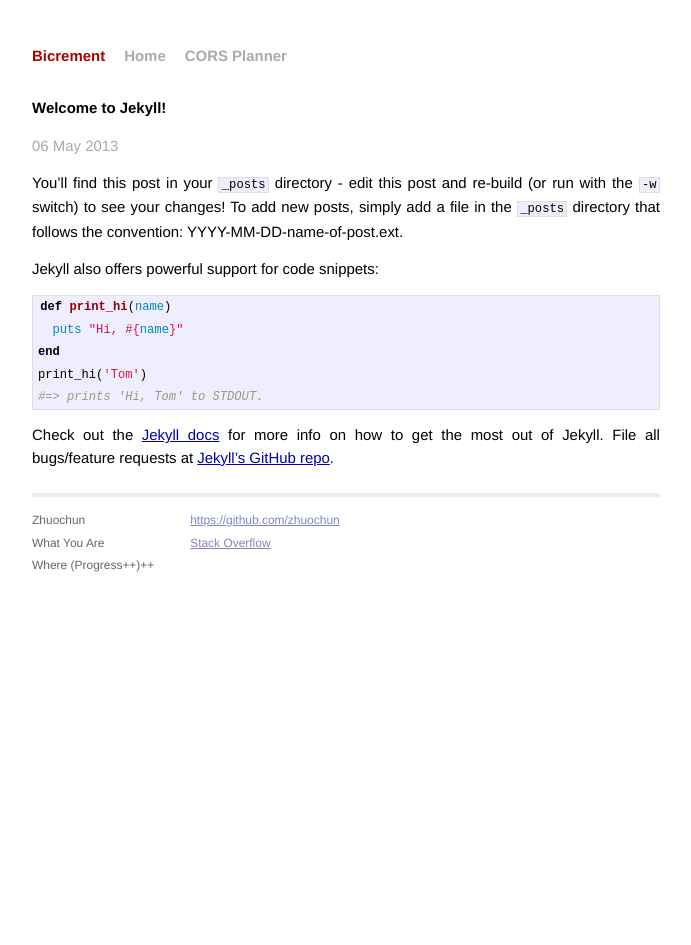
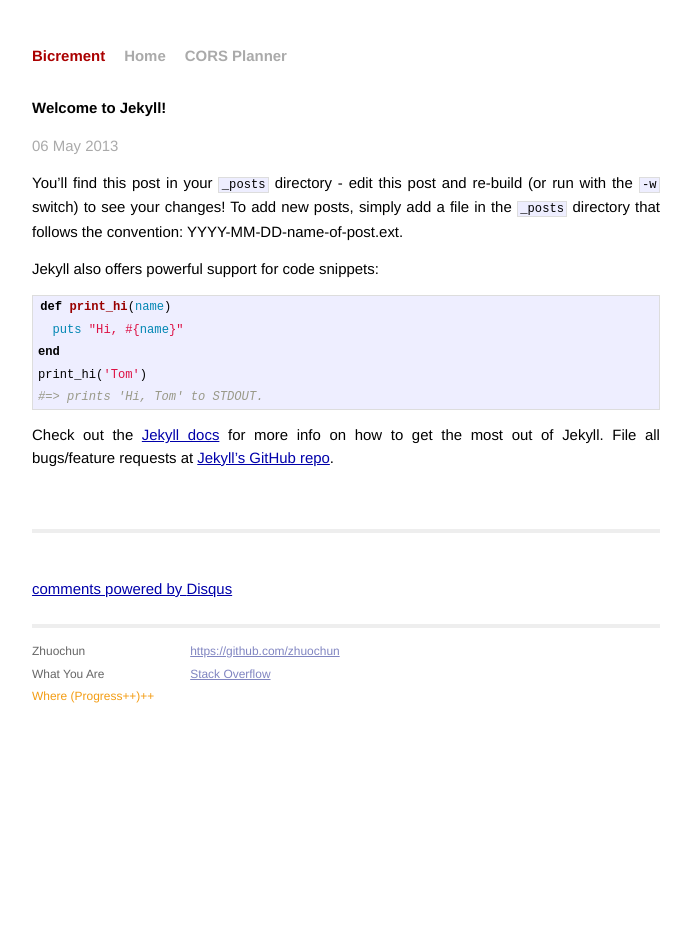
Before and after one commit to zhuochun/zhuochun.github.io, a Jekyll site: the page built from _posts/2013-05-06-welcome-to-jekyll.markdown, in a window 1280 px wide. Shown: the whole page, without its empty margins (294-985 px from the left). Built offline with Jekyll 4.4.1, drawn with Linux system fonts in a browser that asks for light colours; comment, search, counter and statistics services are not loaded.

Commit message:
site style modification 2

```diff
--- a/_layouts/post.html
+++ b/_layouts/post.html
@@ -7,3 +7,15 @@
 <div id="post">
 {{ content }}
 </div>
+
+<div id="disqus_thread"></div>
+<script type="text/javascript">
+    var disqus_shortname = 'bicrement';
+    (function() {
+        var dsq = document.createElement('script'); dsq.type = 'text/javascript'; dsq.async = true;
+        dsq.src = '//' + disqus_shortname + '.disqus.com/embed.js';
+        (document.getElementsByTagName('head')[0] || document.getElementsByTagName('body')[0]).appendChild(dsq);
+    })();
+</script>
+<noscript>Please enable JavaScript to view the <a href="http://disqus.com/?ref_noscript">comments powered by Disqus.</a></noscript>
+<a href="http://disqus.com" class="dsq-brlink">comments powered by <span class="logo-disqus">Disqus</span></a>
--- a/css/main.css
+++ b/css/main.css
@@ -99,6 +99,12 @@
   color: #aaa;
 }
 
+.site #post {
+    border-bottom: 4px solid #EEEEEE;
+    margin: 0 0 3em;
+    padding: 0 0 3em;
+}
+
 .site .footer {
   font-size: 80%;
   color: #666;
@@ -163,3 +169,51 @@
 #post pre.terminal code {
   background-color: #333;
 }
+
+/*****************************************************************************/
+/*
+/* Table
+/*
+/*****************************************************************************/
+
+table {
+    background-color: transparent;
+    border-collapse: collapse;
+    border-spacing: 0;
+    width: 100%;
+    max-width: 100%;
+}
+
+table th, table td {
+    border: 1px solid #DDDDDD;
+    line-height: 20px;
+    padding: 8px;
+    text-align: left;
+    vertical-align: top;
+}
+
+table th {
+    font-weight: bold;
+}
+
+/*****************************************************************************/
+/*
+/* Special
+/*
+/*****************************************************************************/
+
+.blue-color {
+    color: #2980b9;
+}
+
+.green-color {
+    color: #16a085;
+}
+
+.yellow-color {
+    color: #f39c12;
+}
+
+.red-color {
+    color: #c0392b;
+}
```
